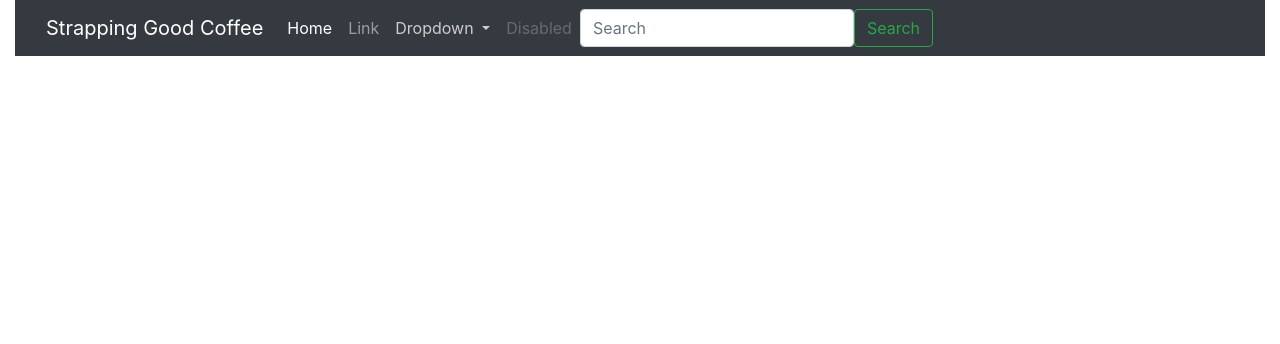
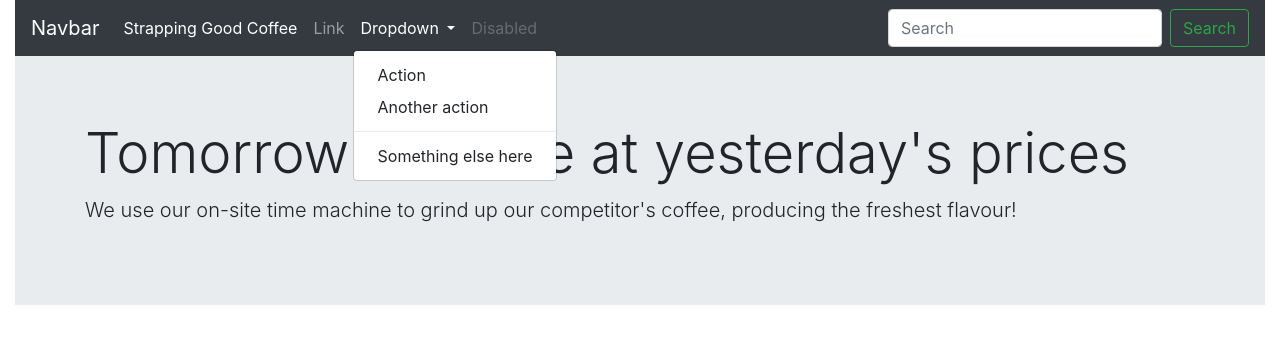
Before and after one commit to Stusigh/good_coffee, a plain HTML site: page index.html in a window 1280 px wide. Both pictures are taken after a click on the button "Dropdown". Drawn offline with nearby package versions, Linux system fonts and the light colour scheme.

Commit message:
dark mode nav bar, changed text

```diff
--- a/index.html
+++ b/index.html
@@ -8,41 +8,46 @@
 	<body>
 		<div class="container-fluid">
 			<nav class="navbar navbar-expand-lg navbar-dark bg-dark">
-				<div class="container-fluid">
-				  <a class="navbar-brand" href="#">Strapping Good Coffee</a>
-				  <button class="navbar-toggler" type="button" data-bs-toggle="collapse" data-bs-target="#navbarSupportedContent" aria-controls="navbarSupportedContent" aria-expanded="false" aria-label="Toggle navigation">
+				<a class="navbar-brand" href="#">Navbar</a>
+				<button class="navbar-toggler" type="button" data-toggle="collapse" data-target="#navbarSupportedContent" aria-controls="navbarSupportedContent" aria-expanded="false" aria-label="Toggle navigation">
 				  <span class="navbar-toggler-icon"></span>
 				</button>
+
 				<div class="collapse navbar-collapse" id="navbarSupportedContent">
-					<ul class="navbar-nav me-auto mb-2 mb-lg-0">
-					  <li class="nav-item">
-						<a class="nav-link active" aria-current="page" href="#">Home</a>
+				  <ul class="navbar-nav mr-auto">
+					<li class="nav-item active">
+					  <a class="nav-link" href="#">Strapping Good Coffee <span class="sr-only">(current)</span></a>
 					</li>
 					<li class="nav-item">
 					  <a class="nav-link" href="#">Link</a>
 					</li>
 					<li class="nav-item dropdown">
-						<a class="nav-link dropdown-toggle" href="#" id="navbarDropdown" role="button" data-bs-toggle="dropdown" aria-expanded="false">
+					  <a class="nav-link dropdown-toggle" href="#" id="navbarDropdown" role="button" data-toggle="dropdown" aria-haspopup="true" aria-expanded="false">
 						Dropdown
 					  </a>
-						<ul class="dropdown-menu" aria-labelledby="navbarDropdown">
-						  <li><a class="dropdown-item" href="#">Action</a></li>
-						  <li><a class="dropdown-item" href="#">Another action</a></li>
-						  <li><hr class="dropdown-divider"></li>
-						  <li><a class="dropdown-item" href="#">Something else here</a></li>
-						</ul>
+					  <div class="dropdown-menu" aria-labelledby="navbarDropdown">
+						<a class="dropdown-item" href="#">Action</a>
+						<a class="dropdown-item" href="#">Another action</a>
+						<div class="dropdown-divider"></div>
+						<a class="dropdown-item" href="#">Something else here</a>
+					  </div>
 					</li>
 					<li class="nav-item">
 					  <a class="nav-link disabled" href="#" tabindex="-1" aria-disabled="true">Disabled</a>
 					</li>
 				  </ul>
-					<form class="d-flex">
-					  <input class="form-control me-2" type="search" placeholder="Search" aria-label="Search">
-					  <button class="btn btn-outline-success" type="submit">Search</button>
+				  <form class="form-inline my-2 my-lg-0">
+					<input class="form-control mr-sm-2" type="search" placeholder="Search" aria-label="Search">
+					<button class="btn btn-outline-success my-2 my-sm-0" type="submit">Search</button>
 				  </form>
 				</div>
+			</nav>
+			<div class="jumbotron jumbotron-fluid">
+				<div class="container">
+					<h1 class="display-4">Tomorrow's coffee at yesterday's prices</h1>
+					<p class="lead">We use our on-site time machine to grind up our competitor's coffee, producing the freshest flavour!</p>
 				</div>
-			  </nav>
+			</div>
 		</div>
 		<script src="https://code.jquery.com/jquery-3.5.1.slim.min.js" integrity="sha384-DfXdz2htPH0lsSSs5nCTpuj/zy4C+OGpamoFVy38MVBnE+IbbVYUew+OrCXaRkfj" crossorigin="anonymous"></script>
 		<script src="https://cdn.jsdelivr.net/npm/popper.js@1.16.1/dist/umd/popper.min.js" integrity="sha384-9/reFTGAW83EW2RDu2S0VKaIzap3H66lZH81PoYlFhbGU+6BZp6G7niu735Sk7lN" crossorigin="anonymous"></script>
```
Lines whose indentation alone changed are shown as unchanged.
